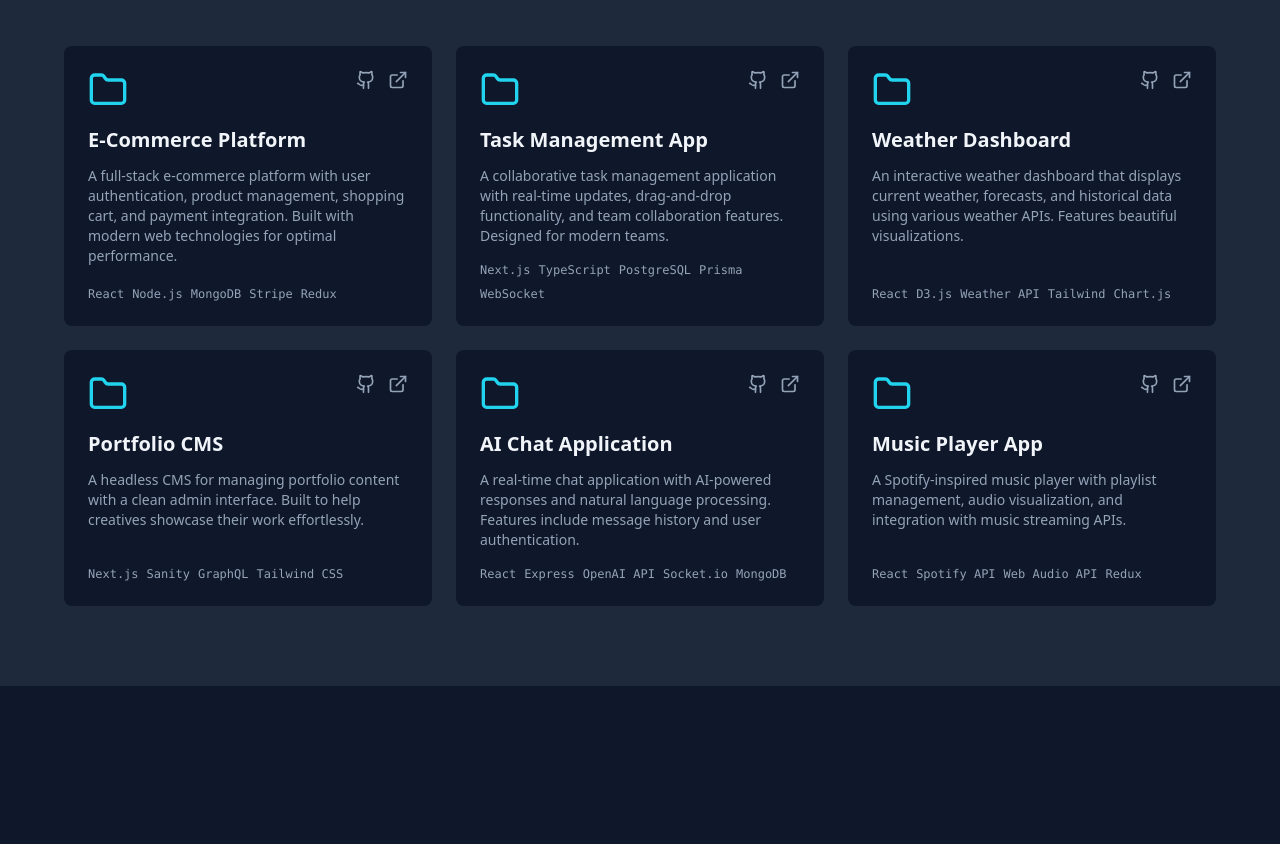
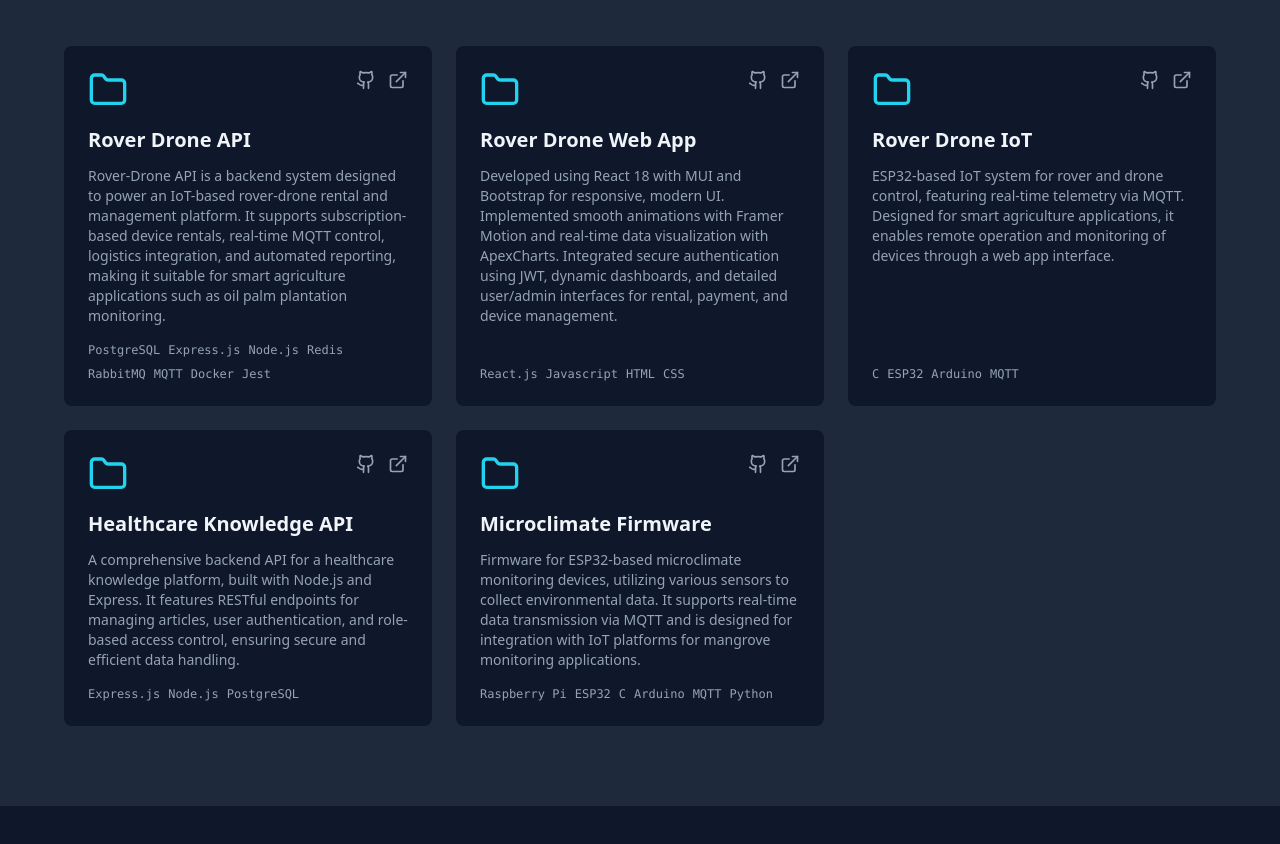
Before and after one commit to marcceljanara/portfolio, a React (Create React App) app: page / in a window 1280 px wide. Shown: the part 2560-3404 px from the top of the page. Built offline with nearby package versions, Linux system fonts and the light colour scheme.

Commit message:
Update About component image alt text, change contact email, and enhance project descriptions in Projects component

```diff
--- a/src/components/About.jsx
+++ b/src/components/About.jsx
@@ -51,7 +51,7 @@ const About = () => {
               <div className="aspect-square bg-slate-700 flex items-center justify-center text-slate-500">
                 <div className="text-center">
                   <p className="text-sm">
-                    <img src="photo_profile.jpg" alt="" srcset="" />
+                    <img src="photo_profile.jpg" alt="photo_profile" srcset="" />
                   </p>
                 </div>
               </div>
--- a/src/components/Contact.jsx
+++ b/src/components/Contact.jsx
@@ -10,7 +10,7 @@ const Contact = () => {
           Whether you have a question or just want to say hi, I'll try my best to get back to you!
         </p>
         <a
-          href="mailto:hello@example.com"
+          href="mailto:inengahmarcceljbc@gmail.com"
           className="inline-block px-8 py-4 border-2 border-cyan-400 text-cyan-400 rounded hover:bg-cyan-400/10 transition-all font-mono"
         >
           Say Hello
--- a/src/components/Projects.jsx
+++ b/src/components/Projects.jsx
@@ -4,47 +4,40 @@ import { ExternalLink, Folder, Github } from 'lucide-react';
 const Projects = () => {
   const projects = [
     {
-      title: 'E-Commerce Platform',
-      description: 'A full-stack e-commerce platform with user authentication, product management, shopping cart, and payment integration. Built with modern web technologies for optimal performance.',
-      technologies: ['React', 'Node.js', 'MongoDB', 'Stripe', 'Redux'],
-      github: '#',
+      title: 'Rover Drone API',
+      description: 'Rover-Drone API is a backend system designed to power an IoT-based rover-drone rental and management platform. It supports subscription-based device rentals, real-time MQTT control, logistics integration, and automated reporting, making it suitable for smart agriculture applications such as oil palm plantation monitoring.',
+      technologies: ['PostgreSQL', 'Express.js', 'Node.js', 'Redis', 'RabbitMQ', 'MQTT', 'Docker', 'Jest'],
+      github: 'https://github.com/marcceljanara/rover-drone-api-v2',
       external: '#'
     },
     {
-      title: 'Task Management App',
-      description: 'A collaborative task management application with real-time updates, drag-and-drop functionality, and team collaboration features. Designed for modern teams.',
-      technologies: ['Next.js', 'TypeScript', 'PostgreSQL', 'Prisma', 'WebSocket'],
-      github: '#',
+      title: 'Rover Drone Web App',
+      description: 'Developed using React 18 with MUI and Bootstrap for responsive, modern UI. Implemented smooth animations with Framer Motion and real-time data visualization with ApexCharts. Integrated secure authentication using JWT, dynamic dashboards, and detailed user/admin interfaces for rental, payment, and device management.',
+      technologies: ['React.js', 'Javascript', 'HTML', 'CSS'],
+      github: 'https://github.com/marcceljanara/rover-drone-webapp-v2',
       external: '#'
     },
     {
-      title: 'Weather Dashboard',
-      description: 'An interactive weather dashboard that displays current weather, forecasts, and historical data using various weather APIs. Features beautiful visualizations.',
-      technologies: ['React', 'D3.js', 'Weather API', 'Tailwind', 'Chart.js'],
-      github: '#',
+      title: 'Rover Drone IoT',
+      description: 'ESP32-based IoT system for rover and drone control, featuring real-time telemetry via MQTT. Designed for smart agriculture applications, it enables remote operation and monitoring of devices through a web app interface.',
+      technologies: ['C', 'ESP32', 'Arduino', 'MQTT'],
+      github: 'https://github.com/marcceljanara/rover-drone-IoT',
       external: '#'
     },
     {
-      title: 'Portfolio CMS',
-      description: 'A headless CMS for managing portfolio content with a clean admin interface. Built to help creatives showcase their work effortlessly.',
-      technologies: ['Next.js', 'Sanity', 'GraphQL', 'Tailwind CSS'],
-      github: '#',
+      title: 'Healthcare Knowledge API',
+      description: 'A comprehensive backend API for a healthcare knowledge platform, built with Node.js and Express. It features RESTful endpoints for managing articles, user authentication, and role-based access control, ensuring secure and efficient data handling.',
+      technologies: ['Express.js', 'Node.js', 'PostgreSQL'],
+      github: 'https://github.com/marcceljanara/Healthcare-Knowledge-API',
       external: '#'
     },
     {
-      title: 'AI Chat Application',
-      description: 'A real-time chat application with AI-powered responses and natural language processing. Features include message history and user authentication.',
-      technologies: ['React', 'Express', 'OpenAI API', 'Socket.io', 'MongoDB'],
-      github: '#',
+      title: 'Microclimate Firmware',
+      description: 'Firmware for ESP32-based microclimate monitoring devices, utilizing various sensors to collect environmental data. It supports real-time data transmission via MQTT and is designed for integration with IoT platforms for mangrove monitoring applications.',
+      technologies: ['Raspberry Pi', 'ESP32', 'C', 'Arduino', 'MQTT', 'Python'],
+      github: 'https://github.com/marcceljanara/Microclimate',
       external: '#'
     },
-    {
-      title: 'Music Player App',
-      description: 'A Spotify-inspired music player with playlist management, audio visualization, and integration with music streaming APIs.',
-      technologies: ['React', 'Spotify API', 'Web Audio API', 'Redux'],
-      github: '#',
-      external: '#'
-    }
   ];
 
   return (
```
